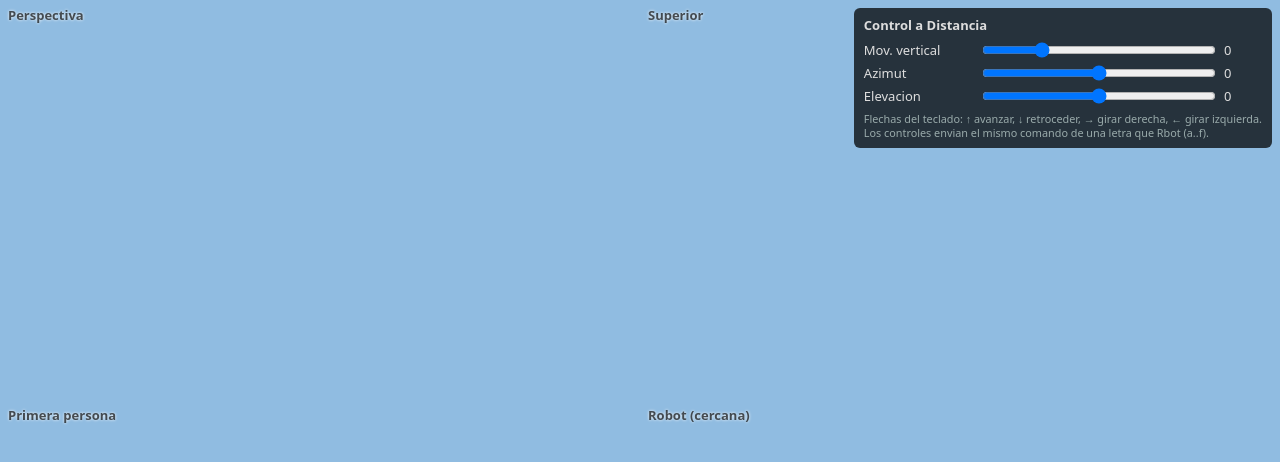
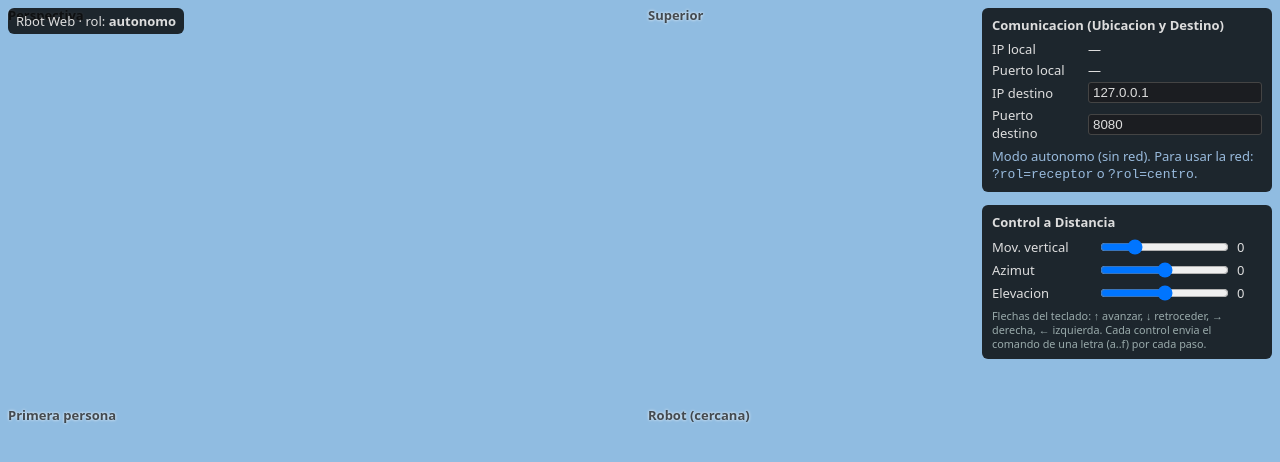
Before and after one commit to vaocantod-creator/virtual-labs-factory, a website built with Vite: page prototypes/rbot-web/index.html in a window 1280 px wide. Built offline with nearby package versions, Linux system fonts and the light colour scheme; files whose address does not match are found by name.

Commit message:
feat(rbot): ADR-0003 puente UDP<->WebSocket, Centro de Mando web y Receptor con retransmision (30+21 pruebas)

```diff
--- a/prototypes/rbot-web/index.html
+++ b/prototypes/rbot-web/index.html
@@ -2,27 +2,44 @@
 <html lang="es">
 <head>
   <meta charset="utf-8" />
-  <title>Rbot Web — Entorno Experimental (prototipo)</title>
+  <title>Rbot Web — Entorno Experimental y Centro de Mando</title>
   <meta name="viewport" content="width=device-width, initial-scale=1" />
   <style>
     html, body { margin: 0; height: 100%; background: #202124; color: #ddd; font: 13px system-ui, sans-serif; overflow: hidden; }
     #app { position: fixed; inset: 0; }
-    #hud { position: fixed; right: 8px; top: 8px; background: #000b; padding: 8px 10px; border-radius: 6px; min-width: 230px; }
-    #hud h4 { margin: 0 0 6px; font-size: 13px; }
-    #hud label { display: grid; grid-template-columns: 110px 1fr 38px; gap: 6px; align-items: center; margin: 3px 0; }
-    #hud small { color: #9aa; display: block; margin-top: 6px; line-height: 1.3; }
+    .panel { position: fixed; background: #000c; padding: 8px 10px; border-radius: 6px; z-index: 5; }
+    .panel h4 { margin: 0 0 6px; font-size: 13px; }
+    #red { right: 8px; top: 8px; width: 270px; }
+    #red label { display: grid; grid-template-columns: 90px 1fr; gap: 6px; align-items: center; margin: 3px 0; }
+    #red input[type=text], #red input[type=number] { width: 100%; box-sizing: border-box; background: #1b1d21; color: #ddd; border: 1px solid #444; border-radius: 3px; padding: 2px 4px; }
+    #red input.mal { border-color: #e55; }
+    #estado { margin-top: 6px; min-height: 2.6em; line-height: 1.3; }
+    .info { color: #9bd; } .aviso { color: #eb6; } .error { color: #f77; }
+    #ctl label { display: grid; grid-template-columns: 100px 1fr 42px; gap: 6px; align-items: center; margin: 3px 0; }
+    #ctl { right: 8px; top: 205px; width: 270px; }
+    #ctl small { color: #9aa; display: block; margin-top: 6px; line-height: 1.3; }
+    #modo { left: 8px; bottom: 8px; }
     .etq { position: fixed; color: #000a; font-weight: 600; pointer-events: none; text-shadow: 0 0 3px #fff; }
+    #rol { position: fixed; left: 8px; top: 8px; z-index: 6; background: #000c; padding: 4px 8px; border-radius: 6px; }
   </style>
 </head>
 <body>
   <div id="app"></div>
-  <div id="hud">
+  <div id="rol">Rbot Web · rol: <b id="rolTxt">autonomo</b></div>
+  <div class="panel" id="red">
+    <h4>Comunicacion (Ubicacion y Destino)</h4>
+    <label>IP local <span id="ipLocal">—</span></label>
+    <label>Puerto local <span id="puertoLocal">—</span></label>
+    <label>IP destino <input type="text" id="ipDestino" value="127.0.0.1" /></label>
+    <label>Puerto destino <input type="text" id="puertoDestino" value="8080" /></label>
+    <div id="estado" class="info">Modo autonomo (sin red). Para usar la red: <code>?rol=receptor</code> o <code>?rol=centro</code>.</div>
+  </div>
+  <div class="panel" id="ctl">
     <h4>Control a Distancia</h4>
     <label>Mov. vertical <input id="mv" type="range" min="-18" max="58" step="1" value="0" /><span id="mvv">0</span></label>
     <label>Azimut <input id="az" type="range" min="-90" max="90" step="2" value="0" /><span id="azv">0</span></label>
     <label>Elevacion <input id="el" type="range" min="-50" max="50" step="2" value="0" /><span id="elv">0</span></label>
-    <small>Flechas del teclado: ↑ avanzar, ↓ retroceder, → girar derecha, ← girar izquierda.<br />
-    Los controles envian el mismo comando de una letra que Rbot (a..f).</small>
+    <small>Flechas del teclado: ↑ avanzar, ↓ retroceder, → derecha, ← izquierda. Cada control envia el comando de una letra (a..f) por cada paso.</small>
   </div>
   <div class="etq" id="e1">Perspectiva</div>
   <div class="etq" id="e2">Superior</div>
```
